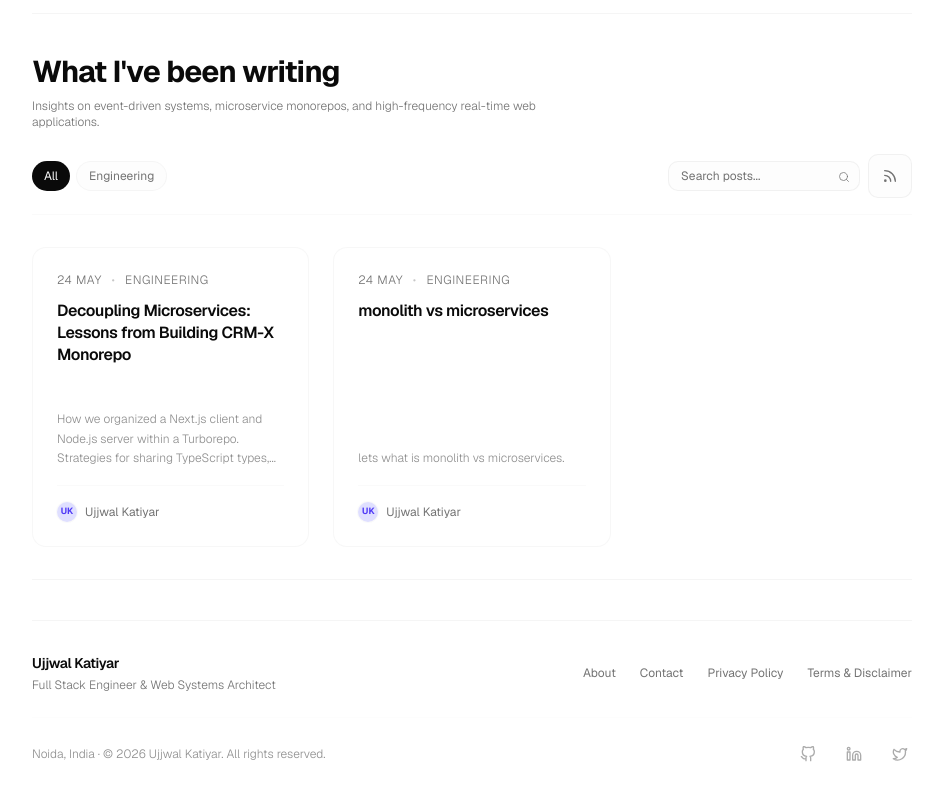
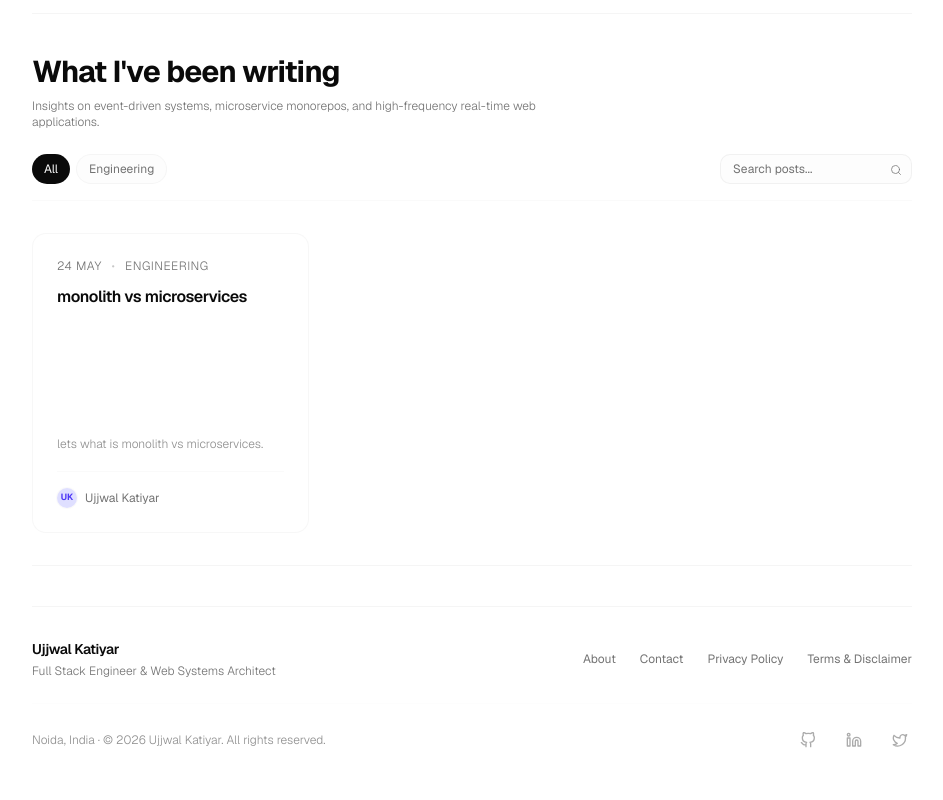
Before and after one commit to ujjwalkat07/porfolio, a Next.js app: page / in a window 1280 px wide. Shown: the part 1982-2782 px from the top of the page, without its empty margins (168-1111 px from the left). Built offline with nearby package versions, Linux system fonts and the light colour scheme.

Commit message:
feat: implement blog component and data schema for posts display

```diff
--- a/content/blog/decoupling-microservices-crm-x.md
+++ /dev/null
@@ -1,20 +0,0 @@
----
-title: "Decoupling Microservices: Lessons from Building CRM-X Monorepo"
-category: "Engineering"
-description: "How we organized a Next.js client and Node.js server within a Turborepo. Strategies for sharing TypeScript types, configuring ESLint, and deploying to Vercel."
-date: "May 24, 2026"
-readTime: "4 min read"
-tags: ["TypeScript", "Next.js", "Turborepo"]
-link: "#"
----
-
-# Decoupling Microservices: Lessons from Building CRM-X Monorepo
-
-Managing separate repositories for backend and frontend code can slow down development due to mismatched types, redundant builds, and out-of-sync API contracts. Monorepos offer a powerful alternative to streamline the workflow.
-
-This article details how CRM-X was structured to decouple client and server dependencies while maintaining single-command builds and robust linting configurations.
-
-## Benefits of Turborepo
-- **Cached Builds**: Rebuilds only the changed sub-packages, dramatically speeding up local runs and CI/CD pipelines.
-- **Shared Types**: Interface models defined in a shared library can be imported natively by both the Next.js client and Express server.
-- **Unified Linting**: Enforce clean code guidelines across the workspace with single config files.
--- a/src/components/blog.tsx
+++ b/src/components/blog.tsx
@@ -81,13 +81,6 @@ export function Blog() {
             />
             <Search className="absolute right-2.5 top-2.5 h-3 w-3 text-muted-foreground/75" />
           </div>
-          <button
-            title="Subscribe to RSS Feed"
-            aria-label="Subscribe to RSS Feed"
-            className="flex items-center justify-center w-11 h-11 border border-border/50 rounded-lg bg-muted/20 hover:bg-muted/50 text-muted-foreground hover:text-foreground transition-all duration-200 cursor-pointer"
-          >
-            <Rss className="h-4 w-4" />
-          </button>
         </div>
       </div>
 
--- a/src/content/blog-posts.json
+++ b/src/content/blog-posts.json
@@ -1,19 +1,4 @@
 [
-  {
-    "slug": "decoupling-microservices-crm-x",
-    "title": "Decoupling Microservices: Lessons from Building CRM-X Monorepo",
-    "category": "Engineering",
-    "description": "How we organized a Next.js client and Node.js server within a Turborepo. Strategies for sharing TypeScript types, configuring ESLint, and deploying to Vercel.",
-    "date": "May 24, 2026",
-    "readTime": "4 min read",
-    "tags": [
-      "TypeScript",
-      "Next.js",
-      "Turborepo"
-    ],
-    "link": "#",
-    "content": "# Decoupling Microservices: Lessons from Building CRM-X Monorepo\n\nManaging separate repositories for backend and frontend code can slow down development due to mismatched types, redundant builds, and out-of-sync API contracts. Monorepos offer a powerful alternative to streamline the workflow.\n\nThis article details how CRM-X was structured to decouple client and server dependencies while maintaining single-command builds and robust linting configurations.\n\n## Benefits of Turborepo\n- **Cached Builds**: Rebuilds only the changed sub-packages, dramatically speeding up local runs and CI/CD pipelines.\n- **Shared Types**: Interface models defined in a shared library can be imported natively by both the Next.js client and Express server.\n- **Unified Linting**: Enforce clean code guidelines across the workspace with single config files."
-  },
   {
     "slug": "monolith-vs-microservices",
     "title": "monolith vs microservices",
```
